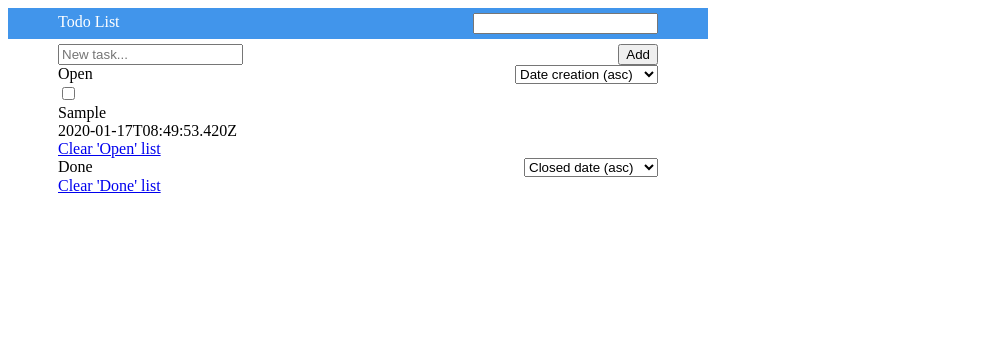
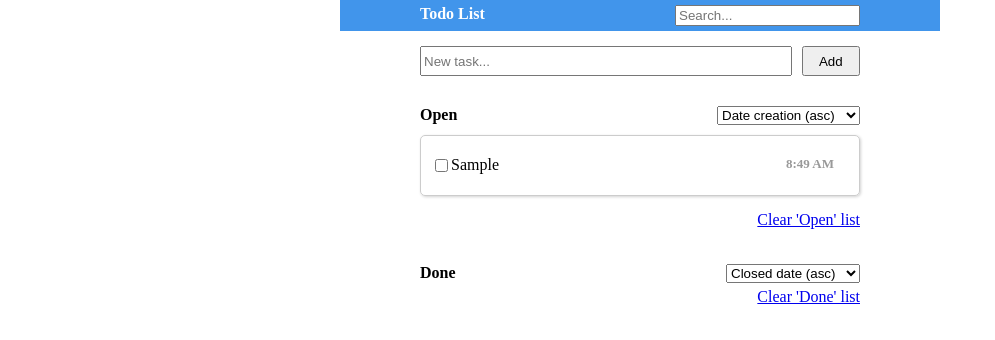
Before and after one commit to sultan-kossayev/todo-this, a website built with webpack: page src/index.html in a window 1280 px wide. Both pictures are taken after typing "Sample" into the empty fields and a click on the button "Add". Shown: the whole page, without its empty margins (0-995 px from the left). Built offline with nearby package versions, Linux system fonts and the light colour scheme.

Commit message:
apply css styles

```diff
--- a/src/index.html
+++ b/src/index.html
@@ -7,17 +7,17 @@
   <body>
     <div class="container">
       <div class="header">
-        <div class="title">Todo List</div>
-        <input id="searchbox" type="search" />
+        <div class="title"><b>Todo List</b></div>
+        <input id="searchbox" type="search" placeholder="Search..." />
       </div>
       <div class="content">
         <div id="create-task-view" class="content-new-task">
           <input type="text" placeholder="New task..."/>
           <button >Add</button>
         </div>
-        <div id="open-tasks-view" class="content-open-tasks">
+        <div id="open-tasks-view" class="content-tasks">
           <div class="control">
-            <div>Open</div>
+            <span><b>Open</b></span>
             <select class='sort'>
               <option data-sort-field='date' data-sort-order='asc'>Date creation (asc)</option>
               <option data-sort-field='date' data-sort-order='desc'>Date creation (desc)</option>
@@ -29,9 +29,9 @@
           </div>
           <a class ='clear-items' href="#">Clear 'Open' list</a>
         </div>
-        <div id="closed-tasks-view" class="content-closed-tasks">
+        <div id="closed-tasks-view" class="content-tasks">
           <div class="control">
-            <div>Done</div>
+            <span><b>Done</b></span>
             <select class='sort'>
               <option data-sort-field='date' data-sort-order='asc'>Closed date (asc)</option>
               <option data-sort-field='date' data-sort-order='desc'>Closed date (desc)</option>
--- a/src/js/listView.js
+++ b/src/js/listView.js
@@ -54,9 +54,11 @@ class ListView {
 
     let itemHtml = `<div data-task-id="${id}" class="item">
                         <input class="task-state" type="checkbox"/>
-                        <div><label class="task-description">${description}</label></div>
-                        <span class="task-open-date">${openDateStr}</span>
-                        <span class="task-closed-time">${closedDateStr}</span>
+                        <div class="task-description"><span class="task-description-span">${description}</span></div>
+                        <div class="task-dates">
+                          <p class="task-open-date"><b>${openDateStr}</b></p>
+                          <p class="task-closed-date"><b>${closedDateStr}</b></p>
+                        </div>
                         <button class="delete">Remove</delete>
                     </div>`;
 
@@ -73,10 +75,9 @@ class ListView {
 
   _formatDate(date) {
     return date
-      ? date.toLocaleString('en-US', {
+      ? new Date(date).toLocaleString('en-US', {
           hour: 'numeric',
           minute: 'numeric',
-          second: 'numeric',
           hour12: true,
         })
       : '';
@@ -105,7 +106,7 @@ class ListView {
   _bindItemUpdated(handler) {
     let prevValue = '';
     this.list.addEventListener('dblclick', e => {
-      if (e.target.matches('.task-description')) {
+      if (e.target.matches('.task-description-span')) {
         let target = e.target;
         let parent = target.parentElement;
         prevValue = target.innerHTML;
@@ -130,8 +131,8 @@ class ListView {
         }
 
         if (e.keyCode == 27) {
-          let label = document.createElement('label');
-          label.classList.add('task-description');
+          let label = document.createElement('span');
+          label.classList.add('task-description-span');
           label.innerHTML = prevValue;
 
           parent.removeChild(target);
--- a/src/style.css
+++ b/src/style.css
@@ -1,15 +1,20 @@
+body {
+  margin: 0px;
+}
+
 .container {
   display: flex;
   flex-direction: column;
   justify-content: center;
-  width: 700px;
+  width: 600px;
+  margin: 0px auto;
 }
 
 .header {
   display: flex;
   justify-content: space-between;
   background-color: #4195EB;
-  padding: 5px 50px;
+  padding: 5px 80px;
 }
 
 .header .title {
@@ -17,20 +22,80 @@
 }
 
 .content {
-  padding: 5px 50px;
+  padding: 5px 80px;
+}
+
+.content-new-task {
+  margin: 10px 0px;
+}
+
+.content-tasks {
+  margin: 30px 0px;
 }
 
 .content-new-task,
-.content-open-tasks .control,
-.content-closed-tasks .control {
+.content-tasks .control,
+.content-tasks .control {
   display: flex;
   justify-content: space-between;
 }
 
+.content-new-task input {
+  flex-grow: 10;
+  margin-right: 10px;
+}
+
+.content-new-task button {
+  flex-grow: 1;
+  height: 30px;
+}
+
+.content-tasks .clear-items {
+  display: block;
+  text-align: right;
+  padding: 5px 0px;
+}
+
+/*LIST ITEMS */
+
+.list .item {
+  display: flex;
+  border: 1px solid #ccc;
+  padding: 20px 10px;
+  margin: 10px 0px;
+  border-radius: 5px;
+  box-shadow: 1px 1px 3px #d2d2d2;
+}
+
+.list .item .task-description {
+  flex-grow: 2;
+  overflow-wrap: break-word;
+  width: 200px;
+}
+
+.list .item .task-description .task-description-input {
+  width: 100%;
+}
+
 .list .item button.delete {
   display: none;
+  height: 20px;
 }
 
 .list .item:hover button.delete {
   display: block;
 }
+
+.list .item .task-dates {
+  margin: 0px 15px;
+}
+
+.list .item .task-dates .task-open-date {
+  color: #999;
+}
+
+.list .item .task-dates .task-open-date,
+.list .item .task-dates .task-closed-date {
+  margin: 0px;
+  font-size: 13px;
+}
```
